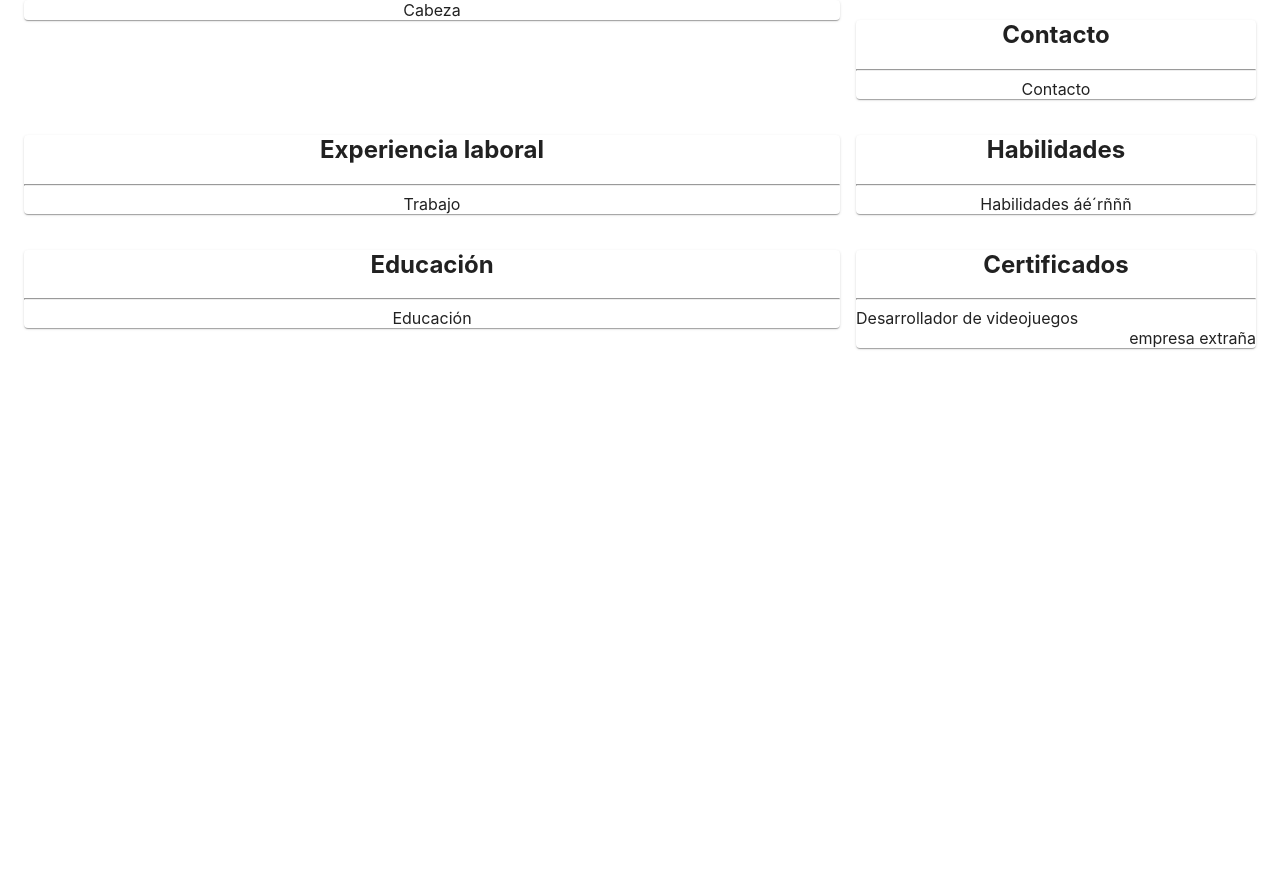
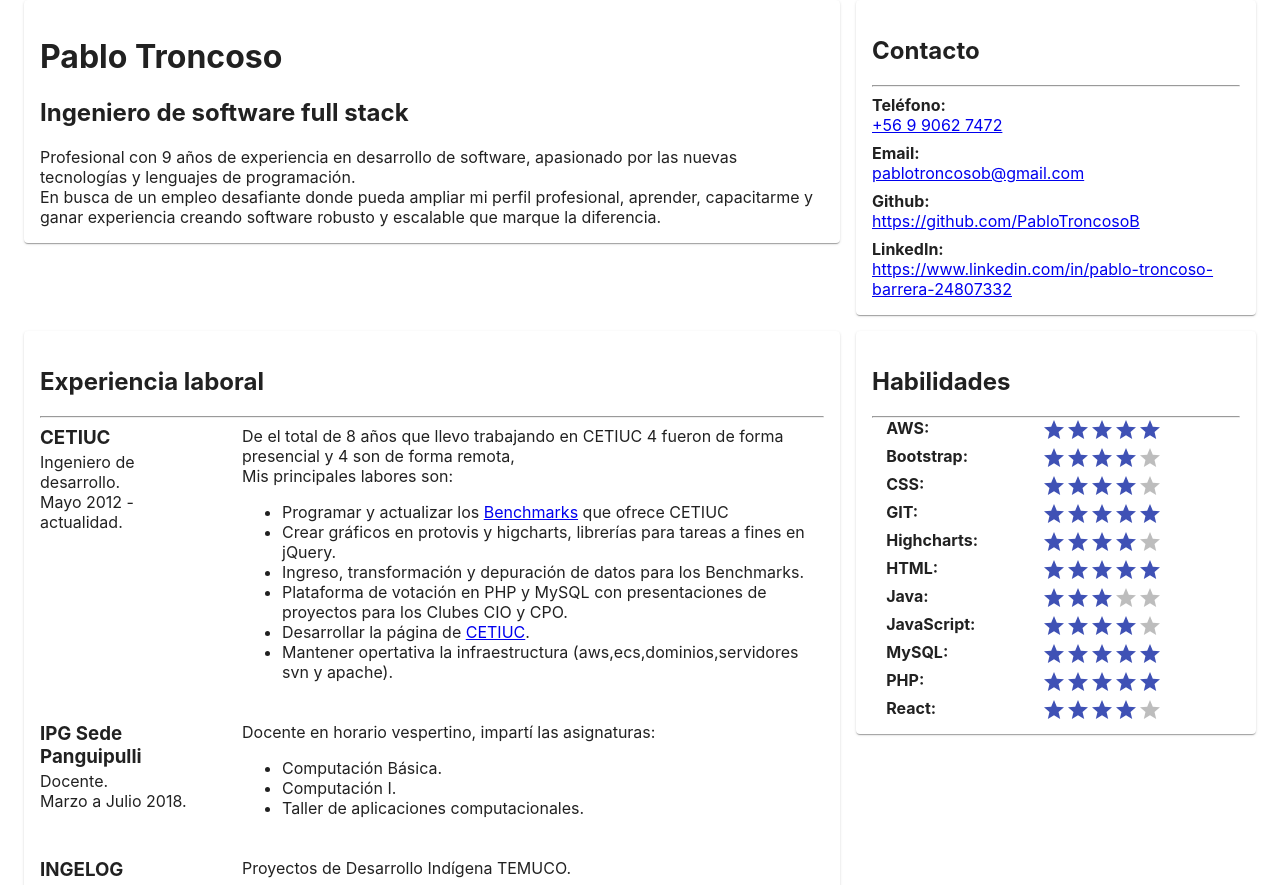
Before and after one commit to PabloTroncosoB/pablotroncosob.github.io, a React (Create React App) app: page / in a window 1280 px wide. Shown: the top 885 px of the page. Before the commit the page ends 800 px from the top, so only its background shows below. Built offline with nearby package versions, Linux system fonts and the light colour scheme.

Commit message:
textos, objeto estrellas

```diff
--- a/src/App.css
+++ b/src/App.css
@@ -1,3 +1,10 @@
 .App {
-  text-align: center;
+  text-align: left;
 }
+.MuiPaper-root {
+    padding: 1em !important;
+}
+h3{
+    margin-top:0px;
+    margin-bottom:0.2em;
+}
--- a/src/App.js
+++ b/src/App.js
@@ -3,7 +3,7 @@ import './App.css';
 import Head from './comp/head';
 import Contacto from './comp/contacto';
 import Educacion from './comp/educacion';
-import Habilidades from './comp/habilidades';
+import Habilidades from './comp/habilidades.jsx';
 import Trabajo from './comp/trabajo';
 import Certificados from './comp/certificados';
 import Container from '@material-ui/core/Container';
--- a/src/comp/certificados.js
+++ b/src/comp/certificados.js
@@ -1,5 +1,5 @@
 import React, { Component } from 'react';
-import Titulo from './titulo';
+import Titulo from './elementos/titulo';
 
 class Certificados extends Component {
     render() {
--- a/src/comp/contacto.js
+++ b/src/comp/contacto.js
@@ -1,12 +1,30 @@
 import React, { Component } from 'react';
-import Titulo from './titulo';
+import Titulo from './elementos/titulo';
+import Grid from '@material-ui/core/Grid';
 
 class Contacto extends Component {
 	render() {
 		return (
 			<div className="Contacto">
-			<Titulo texto="Contacto" />
-			Contacto
+                <Titulo texto="Contacto" />
+                <Grid container alignItems="flex-start" justify="space-evenly" spacing={1}>
+                    <Grid item xs={12}>
+                        <b>Teléfono:</b><br/>
+                        <a href="tel:+56990627472">+56 9 9062 7472</a>
+                    </Grid>
+                    <Grid item xs={12}  >
+                        <b>Email:</b><br />
+                        <a href="mailto:pablotroncosob@gmail.com" rel="noopener noreferrer">pablotroncosob@gmail.com</a>
+                    </Grid >
+                    <Grid item xs={12}  >
+                        <b>Github:</b><br />
+                        <a href="https://github.com/PabloTroncosoB" target="_blank" rel="noopener noreferrer">https://github.com/PabloTroncosoB</a>
+                    </Grid >
+                    <Grid item xs={12} >
+                        <b>LinkedIn:</b><br />
+                        <a href="https://www.linkedin.com/in/pablo-troncoso-barrera-24807332" target="_blank" rel="noopener noreferrer">https://www.linkedin.com/in/pablo-troncoso-barrera-24807332</a>
+                    </Grid >
+                </Grid>
 			</div>
 		);
 	}
--- a/src/comp/educacion.js
+++ b/src/comp/educacion.js
@@ -1,12 +1,17 @@
 import React, { Component } from 'react';
-import Titulo from './titulo';
+import Titulo from './elementos/titulo';
 
 class Educacion extends Component {
     render() {
         return (
             <div className="Educacion">
                 <Titulo texto="Educación" />
-                Educación
+                <b>Arquitectura:</b> 4 semestres Universidad Austral 2004-2005.<br/><br/>
+                <b>Analista Programador:</b> INACAP Temuco 2006-2008. (Egresado).<br /><br />
+                <b>Ingeniería en Informática:</b> Universidad Tecnológica INACAP Temuco.
+                    Titulado el año 2010.<br /><br />
+                <b>Ingeniería Civil Informática:</b> Universidad Tecnológica INACAP Temuco. Titulado
+                el año 2011.<br />
         </div>
         );
     }
--- a/src/comp/habilidades.js
+++ /dev/null
@@ -1,15 +0,0 @@
-import React, { Component } from 'react';
-import Titulo from './titulo';
-
-class Habilidades extends Component {
-    render() {
-        return (
-            <div className="Habilidades">
-                <Titulo texto="Habilidades" />
-                Habilidades áé´rñññ
-        </div>
-        );
-    }
-}
-
-export default Habilidades;
--- /dev/null
+++ b/src/comp/habilidades.jsx
@@ -0,0 +1,50 @@
+import React, { Component } from 'react';
+import Titulo from './elementos/titulo';
+import Grid from '@material-ui/core/Grid';
+import StarIcon from '@material-ui/icons/Star';
+
+class Habilidades extends Component {
+    hab = {
+        "AWS": 5,
+        "Bootstrap":4,
+        "CSS": 4,
+        "GIT": 5,
+        "Highcharts": 4,
+        "HTML": 5,
+        "Java": 3,
+        "JavaScript": 4,
+        "MySQL": 5,
+        "PHP": 5,
+        "React": 4
+
+
+    };
+
+    render() {
+        return (
+            <div className="Habilidades">
+                <Titulo texto="Habilidades" />
+                <Grid container alignItems="flex-start" justify="space-evenly" spacing={2}>
+                    {Object.keys(this.hab).map((tec) => (
+                        <Grid container justify="space-evenly" spacing={2}>
+                        <Grid item xs={4}>
+                            <b>{tec}:</b>
+                        </Grid>
+                        <Grid item xs={6}  alignContent="right">
+                                {[...Array(parseInt(this.hab[tec]))].map((i) => (
+                                    <StarIcon color="Primary" />
+                                ))}
+                                {[...Array(parseInt(5-this.hab[tec]))].map((i) => (
+                                    <StarIcon color="disabled" />
+                                ))}
+
+                        </Grid>
+                        </Grid>
+                     ))}
+                </Grid>
+        </div>
+        );
+    }
+}
+
+export default Habilidades;
--- a/src/comp/head.js
+++ b/src/comp/head.js
@@ -3,7 +3,10 @@ import React from 'react';
 function Head() {
     return (
         <div className="Head">
-         Cabeza
+            <h1>Pablo Troncoso</h1>
+            <h2>Ingeniero de software full stack</h2>
+            Profesional con 9 años de experiencia en desarrollo de software, apasionado por las nuevas tecnologías y lenguajes de programación.
+            <br/>En busca de un empleo desafiante donde pueda ampliar mi perfil profesional, aprender, capacitarme y ganar experiencia creando software robusto y escalable que marque la diferencia.
         </div>
     );
 }
--- a/src/comp/trabajo.js
+++ b/src/comp/trabajo.js
@@ -1,12 +1,59 @@
 import React, { Component } from 'react';
-import Titulo from './titulo';
+import Titulo from './elementos/titulo';
+import Grid from '@material-ui/core/Grid';
 
 class Trabajo extends Component {
     render() {
         return (
             <div className="Trabajo">
                 <Titulo texto="Experiencia laboral" />
-                Trabajo
+                <Grid container direction="row"
+                    justify="space-around"
+                    alignItems="stretch"
+                    spacing={3}>
+                    <Grid item sm={3} xs={12}>
+                        <h3>CETIUC</h3>
+                        Ingeniero de desarrollo.<br />
+                        Mayo 2012 - actualidad.
+                    </Grid>
+                    <Grid item sm={9} xs={12}>
+
+                        De el total de 8 años que llevo trabajando en CETIUC 4 fueron de forma presencial y 4 son de forma remota,
+                        <br/>Mis principales labores son:
+                        <ul>
+                        <li>Programar y actualizar los <a href="https://cetiuc.com/apps" target="_blank" rel="noopener noreferrer">Benchmarks</a> que ofrece CETIUC</li>
+                        <li>Crear gráficos en protovis y higcharts, librerías para tareas a fines en jQuery.</li>
+                        <li>Ingreso, transformación  y depuración de datos para los Benchmarks.</li>
+                        <li>Plataforma de votación en PHP y MySQL con presentaciones de proyectos para los Clubes CIO y CPO.</li>
+                        <li>Desarrollar la página de <a href=" https://cetiuc.com" target="_blank" rel="noopener noreferrer">CETIUC</a>.</li>
+                        <li>Mantener opertativa la infraestructura (aws,ecs,dominios,servidores svn y apache).</li>
+                        </ul>
+                    </Grid>
+                    <Grid item sm={3} xs={12}>
+                        <h3>IPG Sede Panguipulli</h3>
+                        Docente.<br />
+                        Marzo a Julio 2018.
+                    </Grid>
+                    <Grid item sm={9} xs={12} >
+
+                        Docente en horario vespertino, impartí las asignaturas:
+
+                        <ul>
+                            <li>Computación Básica.</li>
+                            <li>Computación I.</li>
+                            <li>Taller de aplicaciones computacionales.</li>
+                        </ul>
+                    </Grid>
+                    <Grid item sm={3} xs={12}>
+                        <h3>INGELOG</h3>
+                        Técnico en Informática.<br />
+                        7 de Junio a Noviembre del 2011.
+                        </Grid>
+                    <Grid item sm={9} xs={12}>
+                        Proyectos de Desarrollo Indígena TEMUCO.<br /><br />
+                        Encargado de desarrollo y mantención de sistemas y bases de datos relacionados con solicitudes de puentes y caminos por parte de comunidades indígenas.
+                    </Grid>
+                </Grid>
         </div>
         );
     }
```
Also changed, not shown: src/comp/elementos/titulo.js (renamed from src/comp/titulo.js).
